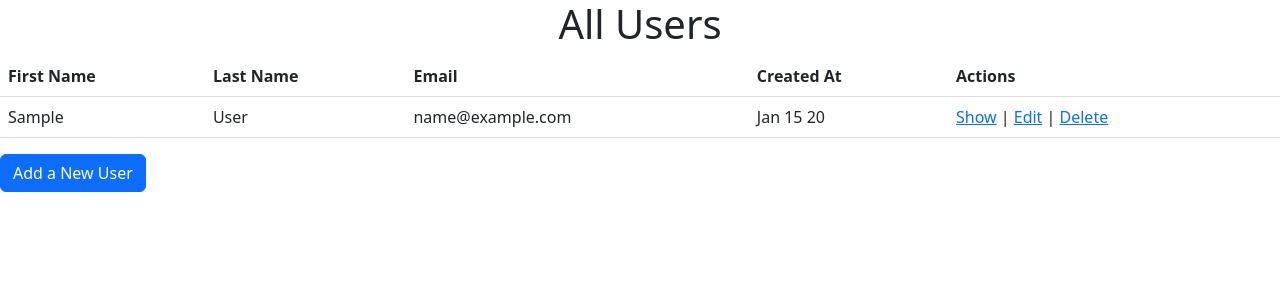
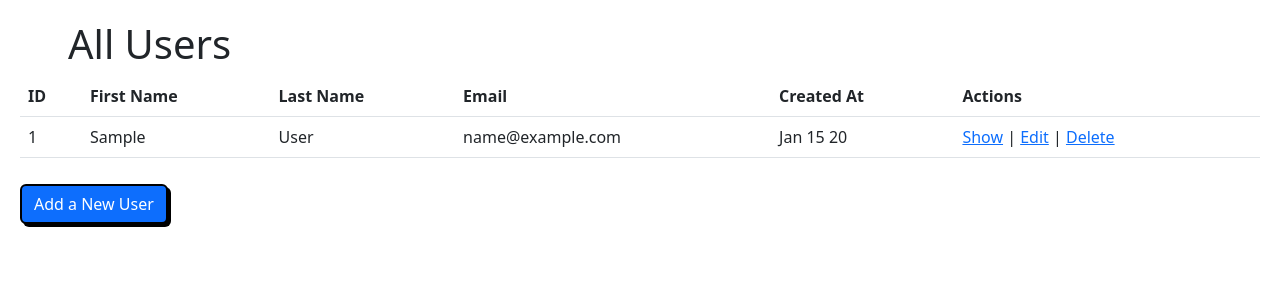
Before and after one commit to Brando129/users_crud, a Flask app: template templates/read_all.html in a window 1280 px wide. Shown: the top 300 px of the page. Run offline with Flask 3, Linux system fonts and the light colour scheme; the template is opened without the code that fills it: most values are stand-ins (such as "Sample title", 1, 10 or a date in 2020).

Commit message:
Added user id to read_all

```diff
--- a/static/css/style.css
+++ b/static/css/style.css
@@ -2,6 +2,10 @@
 * {
     margin: 0;
     padding: 0;
+}
+
+.read_all_container {
+    padding: 20px;
 }
 
 /* Add New User Title and Home Link */
@@ -12,11 +16,16 @@
     margin-left: 110px;
 }
 
+.header {
+    margin-left: 20px;
+}
 
 
 /* Create User Button */
 .btn {
     margin-top: 10px;
+    border: 2px solid black;
+    box-shadow: 3px 3px black;
 }
 
 .user_card {
--- a/templates/create_user.html
+++ b/templates/create_user.html
@@ -7,6 +7,7 @@
     <!-- Bootstrap -->
     <link href="https://cdn.jsdelivr.net/npm/bootstrap@5.3.0/dist/css/bootstrap.min.css" rel="stylesheet"
     integrity="sha384-9ndCyUaIbzAi2FUVXJi0CjmCapSmO7SnpJef0486qhLnuZ2cdeRhO02iuK6FUUVM" crossorigin="anonymous">
+    <!-- CSS Link -->
     <link rel="stylesheet" href="/static/css/style.css">
     <title>New User</title>
 </head>
--- a/templates/edit_user.html
+++ b/templates/edit_user.html
@@ -7,6 +7,7 @@
     <!-- Bootstrap -->
     <link href="https://cdn.jsdelivr.net/npm/bootstrap@5.3.0/dist/css/bootstrap.min.css" rel="stylesheet"
     integrity="sha384-9ndCyUaIbzAi2FUVXJi0CjmCapSmO7SnpJef0486qhLnuZ2cdeRhO02iuK6FUUVM" crossorigin="anonymous">
+    <!-- CSS Link -->
     <link rel="stylesheet" href="/static/css/style.css">
     <title>Edit User</title>
 </head>
--- a/templates/read_all.html
+++ b/templates/read_all.html
@@ -7,14 +7,18 @@
     <!-- Bootstrap -->
     <link href="https://cdn.jsdelivr.net/npm/bootstrap@5.3.0/dist/css/bootstrap.min.css" rel="stylesheet"
     integrity="sha384-9ndCyUaIbzAi2FUVXJi0CjmCapSmO7SnpJef0486qhLnuZ2cdeRhO02iuK6FUUVM" crossorigin="anonymous">
+    <!-- CSS Link -->
+    <link rel="stylesheet" href="/static/css/style.css">
     <title>Users</title>
 </head>
 <body>
+    <div class="read_all_container">
         <!-- All Users Table -->
-    <h1 class="text-center">All Users</h1>
+        <h1 class="mx-5 text-left">All Users</h1>
         <table class="table table-hover">
             <thead>
                 <tr>
+                    <th>ID</th>
                     <th>First Name</th>
                     <th>Last Name</th>
                     <th>Email</th>
@@ -25,6 +29,7 @@
             <tbody>
                 {% for user in users %}
                     <tr>
+                        <td>{{user.id}}</td>
                         <td>{{user.first_name}}</td>
                         <td>{{user.last_name}}</td>
                         <td>{{user.email}}</td>
@@ -40,5 +45,6 @@
         </table>
         <!-- End of All Users Table -->
         <a href="/user/new" class="btn btn-primary">Add a New User</a>
+    </div>
 </body>
 </html>
--- a/templates/read_one.html
+++ b/templates/read_one.html
@@ -7,6 +7,8 @@
     <!-- Bootstrap -->
     <link href="https://cdn.jsdelivr.net/npm/bootstrap@5.3.0/dist/css/bootstrap.min.css" rel="stylesheet"
     integrity="sha384-9ndCyUaIbzAi2FUVXJi0CjmCapSmO7SnpJef0486qhLnuZ2cdeRhO02iuK6FUUVM" crossorigin="anonymous">
+    <!-- CSS Link -->
+    <link rel="stylesheet" href="/static/css/style.css">
     <title>Current User</title>
 </head>
 <body>
```
Lines whose indentation alone changed are shown as unchanged.
